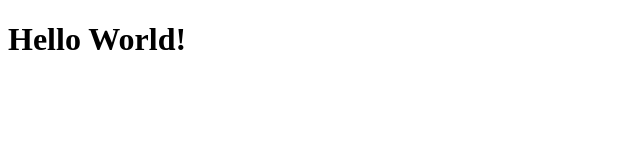
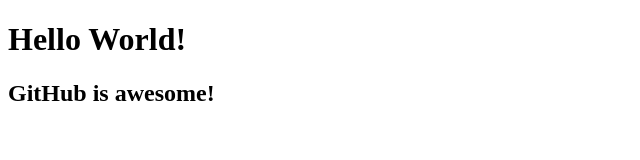
Before and after one commit to tintukjohn/New-Project, a plain HTML site: page index.html in a window 1280 px wide. Shown: the whole page, without its empty margins (0-640 px from the left). Drawn offline with Linux system fonts and the light colour scheme.

Commit message:
Update index.html

```diff
--- a/index.html
+++ b/index.html
@@ -8,5 +8,6 @@
 </head>
 <body>
     <h1>Hello World!</h1>
+    <h2>GitHub is awesome!</h2>
 </body>
 </html>
```
